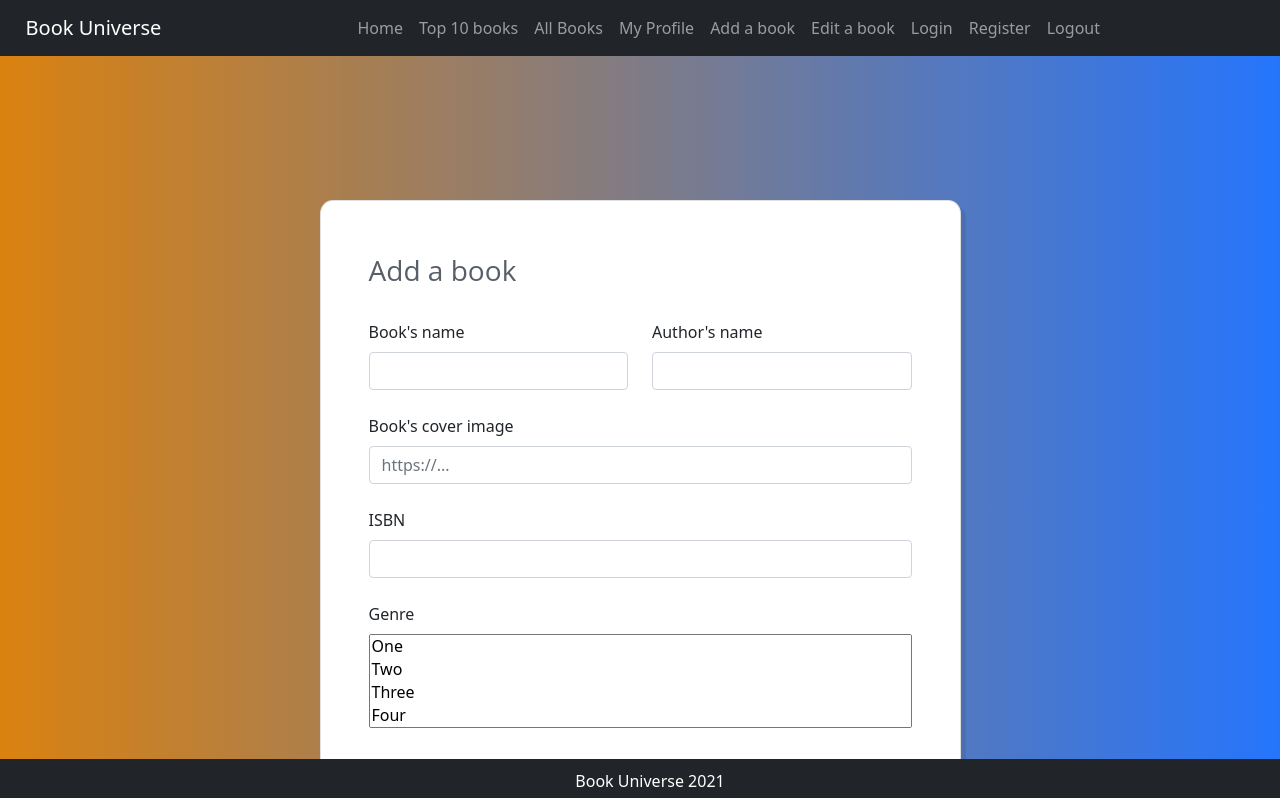
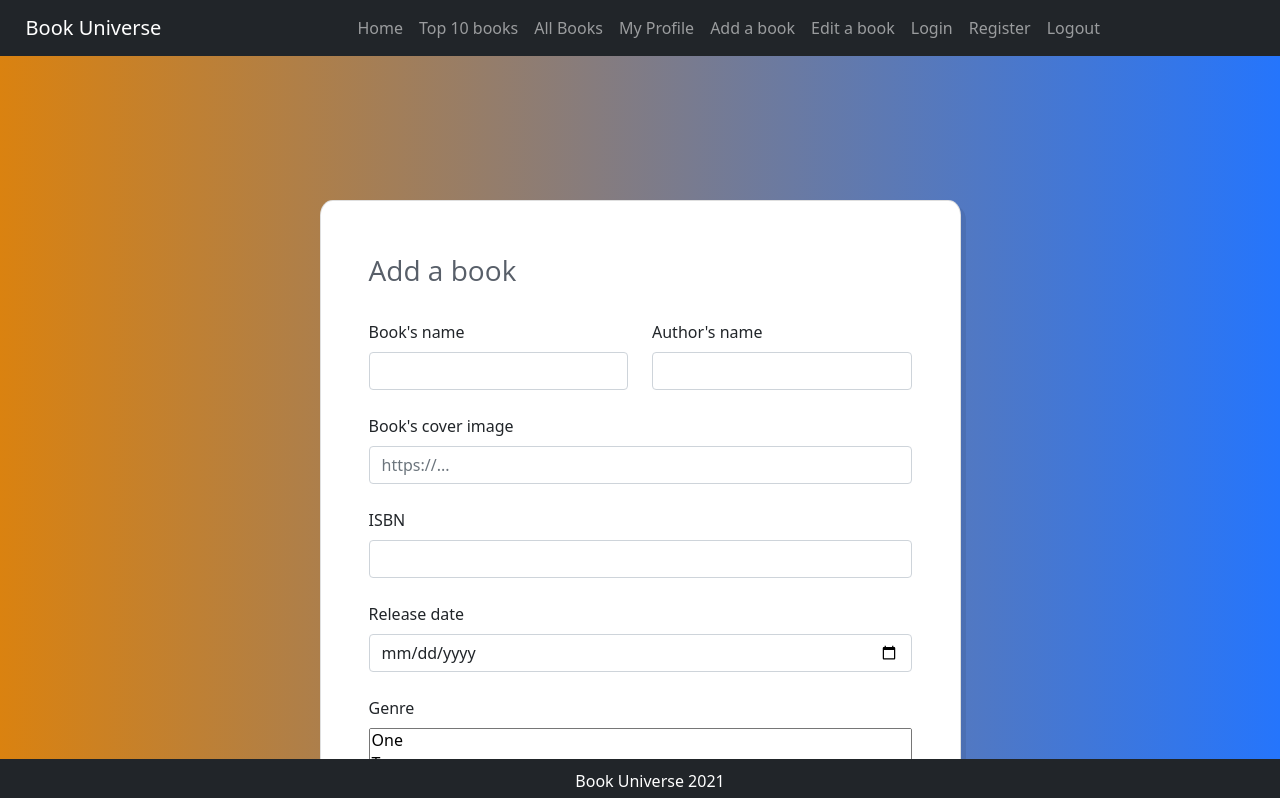
Before and after one commit to lucroselen/book-universe, a React (Create React App) app: page /add in a window 1280 px wide. Shown: the top 798 px of the page. Built offline with nearby package versions, Linux system fonts and the light colour scheme.

Commit message:
release date field added to forms

```diff
--- a/src/components/AddBook/AddBook.js
+++ b/src/components/AddBook/AddBook.js
@@ -67,6 +67,18 @@ const AddBook = () => {
                       </div>
                       <div className=" mb-4">
                         <div className="form-outline">
+                          <label className="form-label" htmlFor="releaseDate">
+                            Release date
+                          </label>
+                          <input
+                            type="date"
+                            id="releaseDate"
+                            className="form-control"
+                          />
+                        </div>
+                      </div>
+                      <div className=" mb-4">
+                        <div className="form-outline">
                           <label className="form-label" htmlFor="genre">
                             Genre
                           </label>
@@ -82,6 +94,7 @@ const AddBook = () => {
                         </div>
                       </div>
                     </div>
+
                     <div className="row">
                       <div className="col-12">
                         <div className="mt-4">
--- a/src/components/EditBook/EditBook.js
+++ b/src/components/EditBook/EditBook.js
@@ -67,6 +67,18 @@ const EditBook = () => {
                       </div>
                       <div className=" mb-4">
                         <div className="form-outline">
+                          <label className="form-label" htmlFor="releaseDate">
+                            Release date
+                          </label>
+                          <input
+                            type="date"
+                            id="releaseDate"
+                            className="form-control"
+                          />
+                        </div>
+                      </div>
+                      <div className=" mb-4">
+                        <div className="form-outline">
                           <label className="form-label" htmlFor="genre">
                             Genre
                           </label>
```
